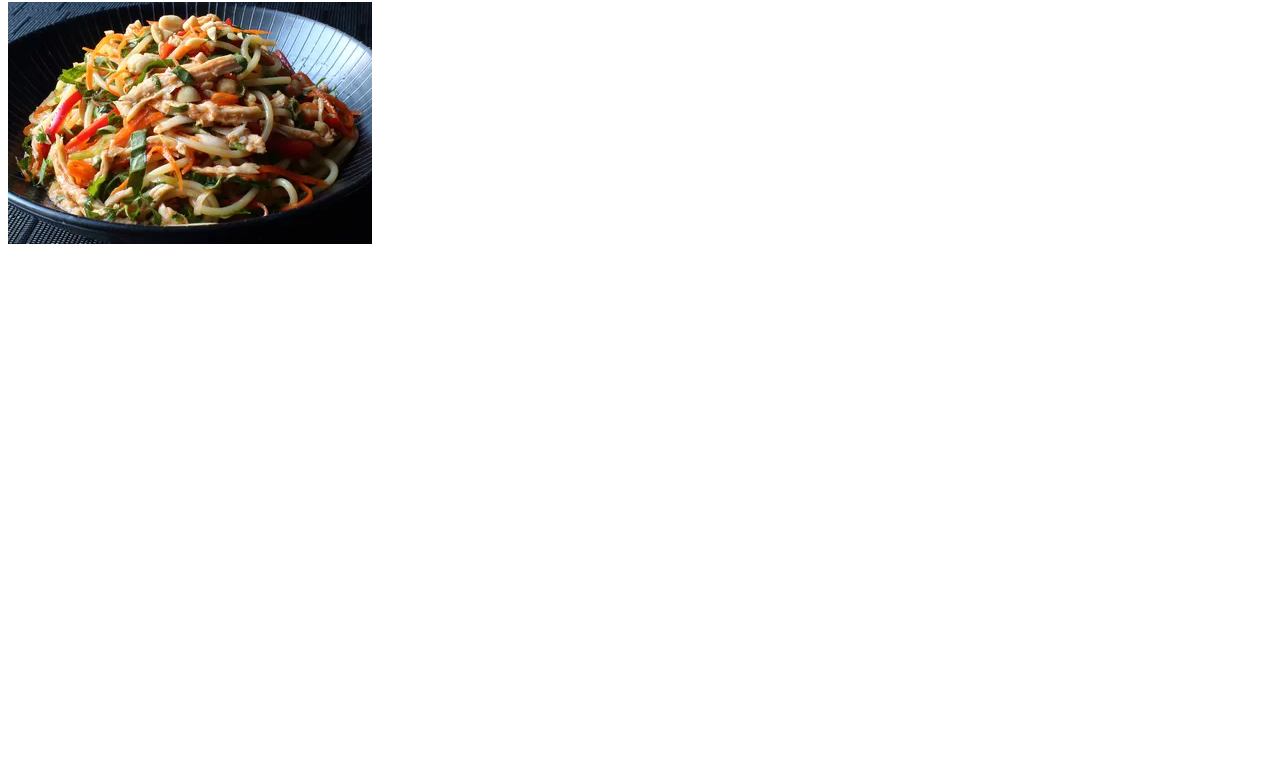
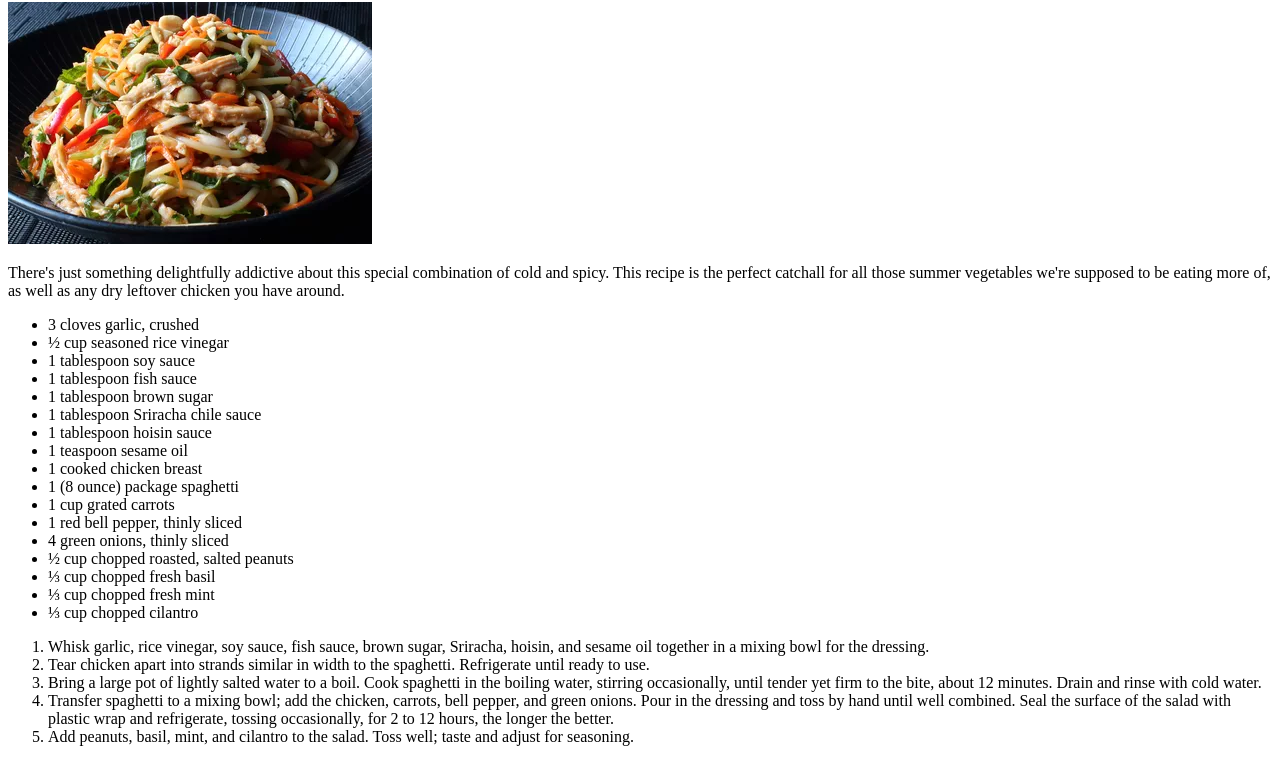
Before and after one commit to labuji/odin-recipes, a plain HTML site: page recipes/chicken-noodle-salad.html in a window 1280 px wide. Shown: the part 78-840 px from the top of the page. Before the commit the page ends 800 px from the top, so only its background shows below. Drawn offline with Linux system fonts and the light colour scheme.

Commit message:
Ordered List Steps Added

```diff
--- a/recipes/chicken-noodle-salad.html
+++ b/recipes/chicken-noodle-salad.html
@@ -1,12 +1,50 @@
 <!DOCTYPE html>
 <html lang="en">
+
 <head>
   <meta charset="UTF-8">
   <meta name="viewport" content="width=device-width, initial-scale=1.0">
   <title>Odin Recipes - Chicken Noodle Salad</title>
 </head>
+
 <body>
   <h1>Chicken Noodle Salad</h1>
   <img src="../img/chicken-noodle-salad.webp">
+  <p>
+    There's just something delightfully
+    addictive about this special combination of cold and spicy. This recipe is the perfect catchall for all those summer
+    vegetables we're supposed to be eating more of, as well as any dry leftover chicken you have around.
+  </p>
+  <ul>
+    <li>3 cloves garlic, crushed</li>
+    <li>½ cup seasoned rice vinegar</li>
+    <li>1 tablespoon soy sauce</li>
+    <li>1 tablespoon fish sauce</li>
+    <li>1 tablespoon brown sugar</li>
+    <li>1 tablespoon Sriracha chile sauce</li>
+    <li>1 tablespoon hoisin sauce</li>
+    <li>1 teaspoon sesame oil</li>
+    <li>1 cooked chicken breast</li>
+    <li>1 (8 ounce) package spaghetti</li>
+    <li>1 cup grated carrots</li>
+    <li>1 red bell pepper, thinly sliced</li>
+    <li>4 green onions, thinly sliced</li>
+    <li>½ cup chopped roasted, salted peanuts</li>
+    <li>⅓ cup chopped fresh basil</li>
+    <li>⅓ cup chopped fresh mint</li>
+    <li>⅓ cup chopped cilantro</li>
+  </ul>
+  <ol>
+    <li>Whisk garlic, rice vinegar, soy sauce, fish sauce, brown sugar, Sriracha, hoisin, and sesame oil together in a
+      mixing bowl for the dressing.</li>
+    <li>Tear chicken apart into strands similar in width to the spaghetti. Refrigerate until ready to use.</li>
+    <li>Bring a large pot of lightly salted water to a boil. Cook spaghetti in the boiling water, stirring occasionally,
+      until tender yet firm to the bite, about 12 minutes. Drain and rinse with cold water.</li>
+    <li>Transfer spaghetti to a mixing bowl; add the chicken, carrots, bell pepper, and green onions. Pour in the
+      dressing and toss by hand until well combined. Seal the surface of the salad with plastic wrap and refrigerate,
+      tossing occasionally, for 2 to 12 hours, the longer the better.</li>
+    <li>Add peanuts, basil, mint, and cilantro to the salad. Toss well; taste and adjust for seasoning.</li>
+  </ol>
 </body>
+
 </html>
```
Also changed, not shown: recipes/asian-lettuce-wraps.html (+36 -0 lines), recipes/ranch-chicken-tacos.html (+31 -0 lines).
